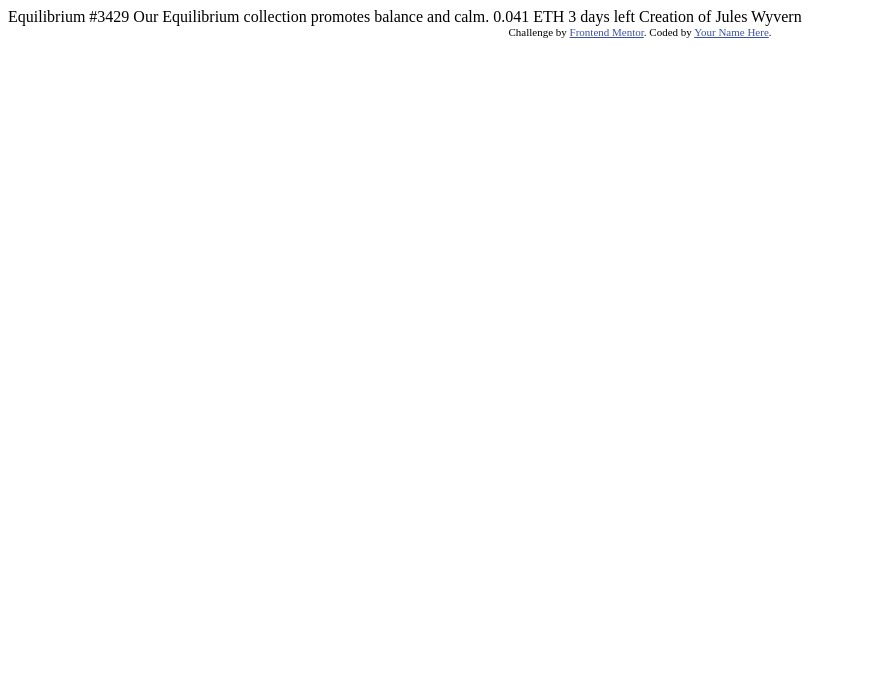
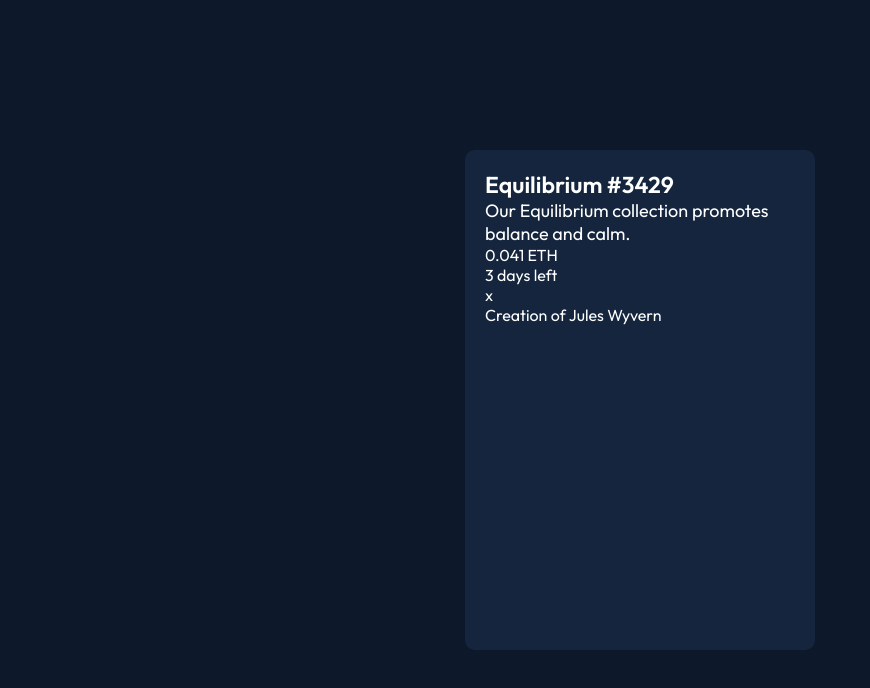
Before and after one commit to iamKiNG-Fr/nft-preview-card-component-main, a plain HTML site: page index.html in a window 1280 px wide. Shown: the whole page, without its empty margins (0-870 px from the left). Drawn offline with Linux system fonts and the light colour scheme.

Commit message:
second commit, updated html and added css folder

```diff
--- /dev/null
+++ b/css/style.css
@@ -0,0 +1,39 @@
+@import url('https://fonts.googleapis.com/css2?family=Outfit:wght@300;400;600&display=swap');
+
+html{
+    height: 100vh;
+}
+
+*{
+    margin: 0;
+    padding: 0;
+    font-family: 'Outfit', sans-serif;
+    box-sizing: border-box;
+}
+
+body{
+    background-color: hsl(217, 54%, 11%);
+    color: hsl(0, 0%, 100%);
+    height: 100%;
+    display: flex;
+    flex-direction: column;
+    justify-content: center;
+    align-items: center;
+}
+
+.container{
+    background-color: hsl(216, 50%, 16%);
+    width: 350px;
+    height: 500px;
+    padding: 20px;
+    border-radius: 10px;
+}
+
+.text p{
+    font-size: 18px;
+}
+
+.text h2{
+    font-size: 23px;
+    font-weight: 600;
+}
--- a/index.html
+++ b/index.html
@@ -5,6 +5,7 @@
   <meta name="viewport" content="width=device-width, initial-scale=1.0"> <!-- displays site properly based on user's device -->
 
   <link rel="icon" type="image/png" sizes="32x32" href="./images/favicon-32x32.png">
+  <link rel="stylesheet" href="css/style.css">
 
   <title>Frontend Mentor | NFT preview card component</title>
 
@@ -15,19 +16,32 @@
   </style>
 </head>
 <body>
+  <section class="container">
 
-  Equilibrium #3429
+    <div class="innercontainer">
 
-  Our Equilibrium collection promotes balance and calm.
+      <div class="text">
+        <h2>Equilibrium #3429</h2>
+        <p>Our Equilibrium collection promotes balance and calm.</p>
+      </div>
 
-  0.041 ETH
-  3 days left
+      <div class="priceandtime"></div>
+        <p>0.041 ETH</p>
+        <p>3 days left</p>
+    x  </div>
 
-  Creation of Jules Wyvern
+      <div class="creator">
+        <p>Creation of Jules Wyvern</p>
+      </div>
 
-  <div class="attribution">
+    </div>
+
+  </section>
+
+  <!-- <div class="attribution">
     Challenge by <a href="https://www.frontendmentor.io?ref=challenge" target="_blank">Frontend Mentor</a>.
     Coded by <a href="#">Your Name Here</a>.
-  </div>
+  </div> -->
+
 </body>
 </html>
```
